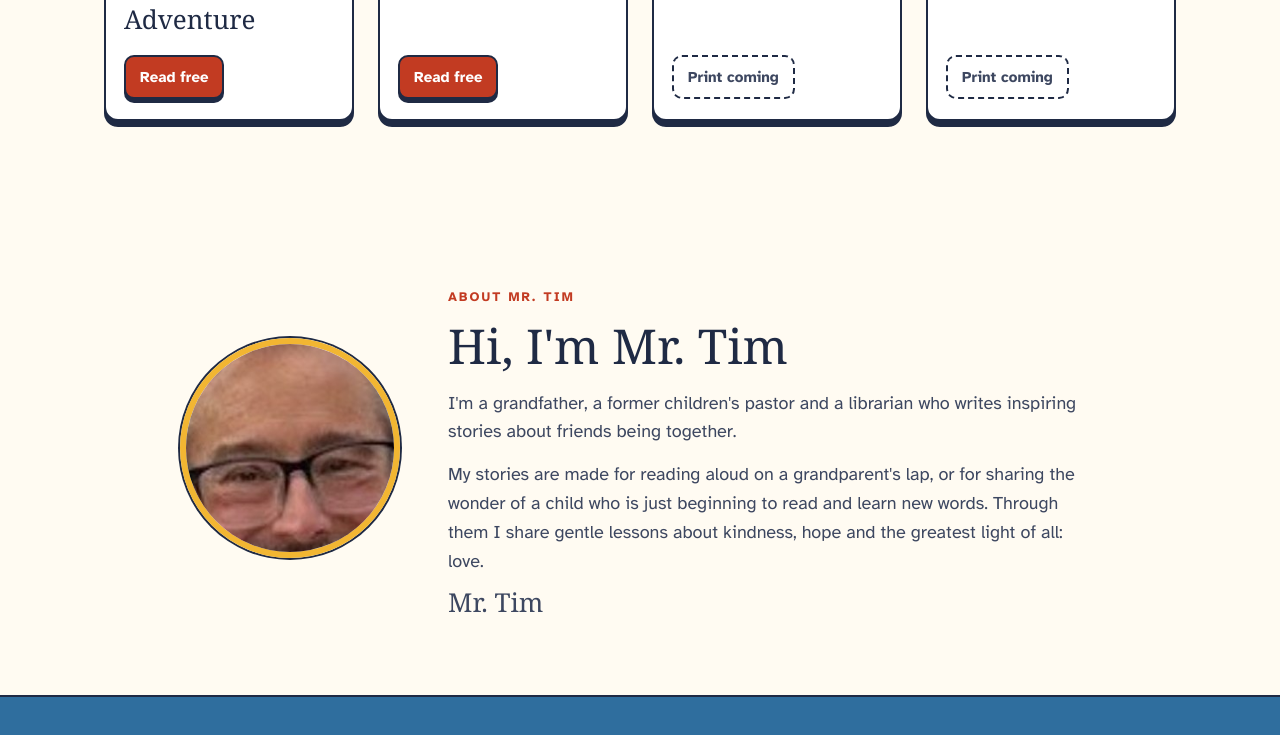
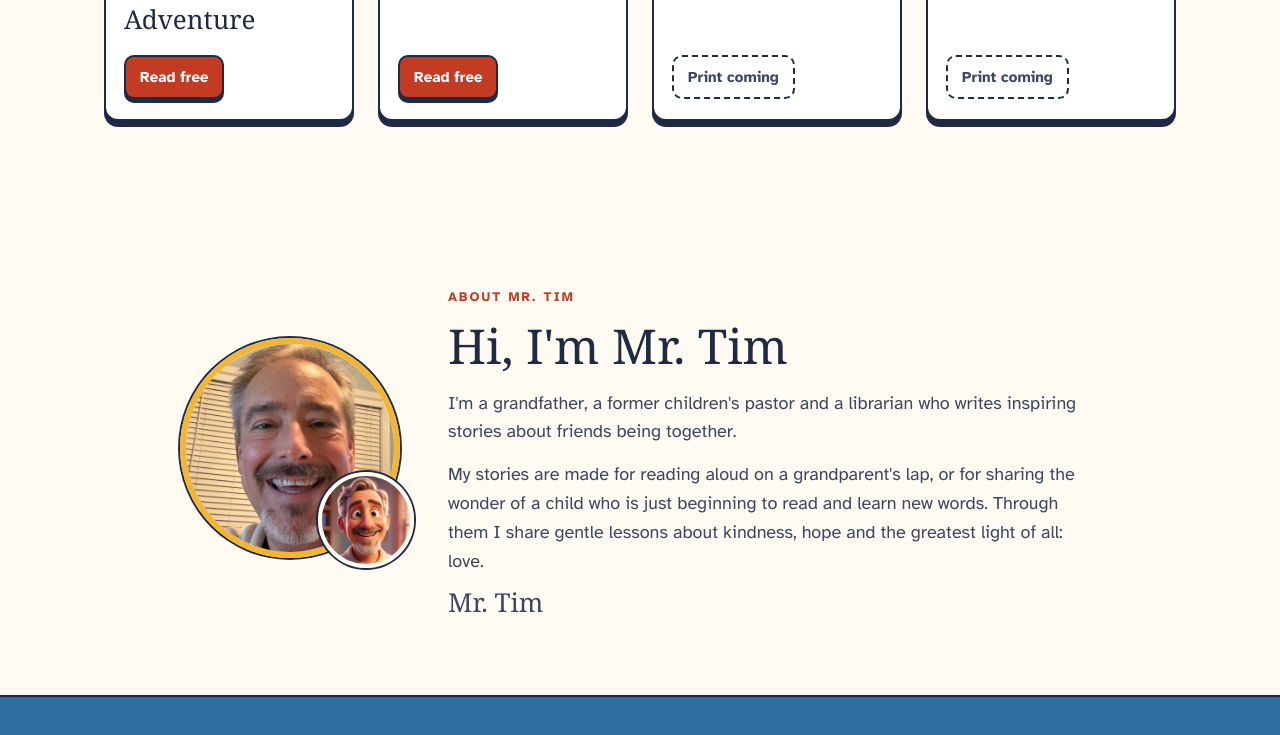
Before and after one commit to tcooper0528/pops-workshop, a plain HTML site: page index.html in a window 1280 px wide. Shown: the part 1399-2134 px from the top of the page. Drawn offline with Linux system fonts and the light colour scheme; a web font is replaced by a local one.

Commit message:
Add Mr. Tim photo and storybook portrait

```diff
--- a/index.html
+++ b/index.html
@@ -194,6 +194,12 @@ section.block { padding: 80px 0; }
   width: 220px; height: 220px; border-radius: 50%; object-fit: cover;
   border: 6px solid var(--sun); box-shadow: 0 0 0 2px var(--ink);
 }
+.portrait-pair { position: relative; width: 220px; height: 220px; margin: 0; }
+.portrait-toon {
+  position: absolute; right: -14px; bottom: -10px;
+  width: 96px; height: 96px; border-radius: 50%; object-fit: cover;
+  border: 4px solid var(--paper); box-shadow: 0 0 0 2px var(--ink);
+}
 .about h2 { margin: 10px 0 16px; }
 .about p + p { margin-top: 14px; }
 .about p { color: var(--slate); }
@@ -323,7 +329,7 @@ footer .plate-sm { width: 74px; margin: 0 auto 16px; }
                width="1600" height="1600">
         </div></div>
         <div class="hello">
-          <img src="mr-tim.jpg" alt="Mr. Tim Cooper" width="64" height="64">
+          <img src="mr-tim-cartoon.jpg" alt="Storybook drawing of Mr. Tim Cooper" width="64" height="64">
           <div>
             <strong>Hi, I'm Mr. Tim</strong>
             <p>One of my greatest joys has been working with children. Now I get to be Pop Pop to my grandkids.</p>
@@ -365,7 +371,10 @@ footer .plate-sm { width: 74px; margin: 0 auto 16px; }
   <section class="block" id="about">
     <div class="wrap">
       <div class="about">
-        <img class="portrait" src="mr-tim.jpg" alt="Mr. Tim Cooper" width="220" height="220">
+        <figure class="portrait-pair">
+          <img class="portrait" src="mr-tim-photo.jpg" alt="Mr. Tim Cooper smiling" width="220" height="220">
+          <img class="portrait-toon" src="mr-tim-cartoon.jpg" alt="Storybook drawing of Mr. Tim" width="96" height="96">
+        </figure>
         <div>
           <span class="label label--red">About Mr. Tim</span>
           <h2>Hi, I'm Mr. Tim</h2>
```
Also changed, not shown: mr-tim-cartoon.jpg (added), mr-tim-photo.jpg (added), mr-tim.jpg (deleted).
